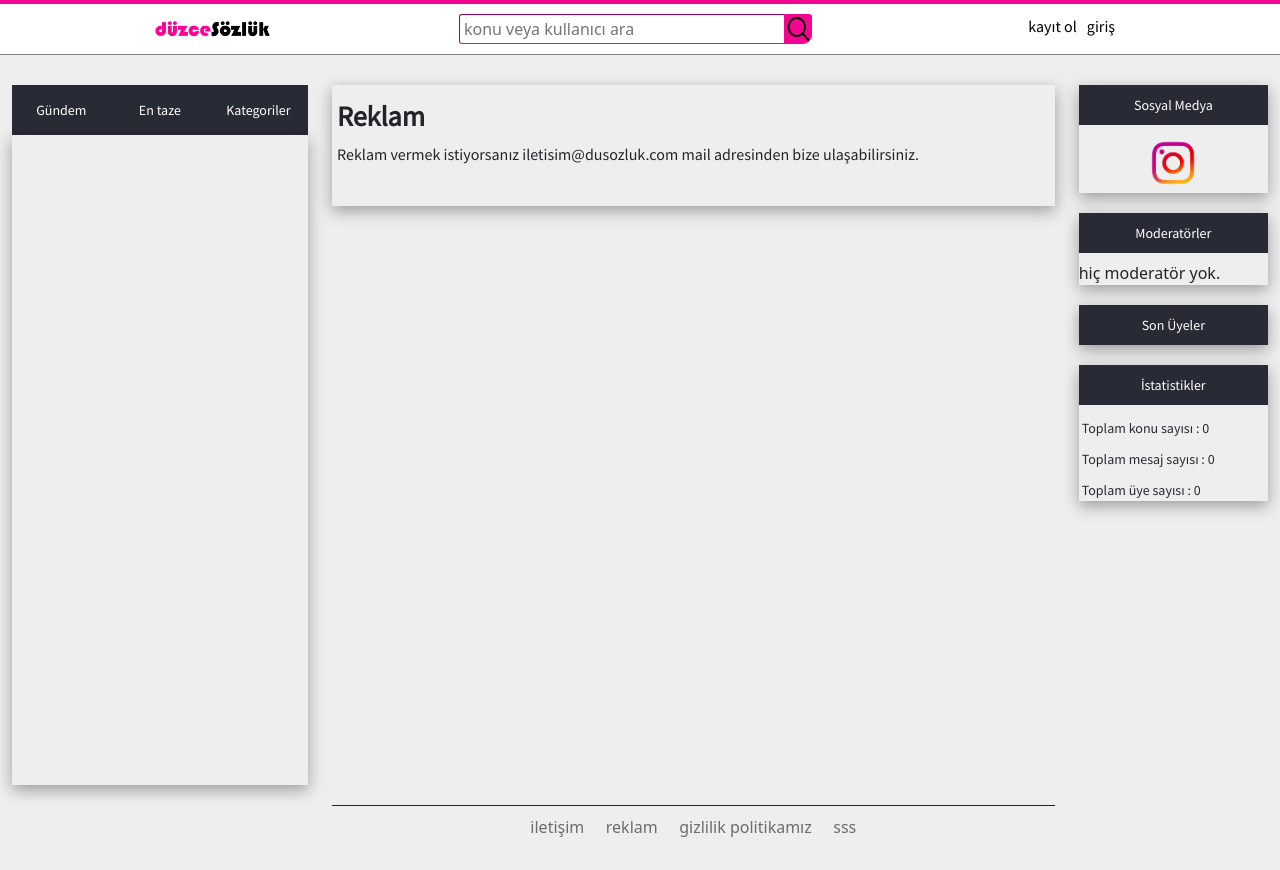
After one commit to bunyaminkardes/dusozluk, a PHP site: page /reklam.php in a window 1280 px wide. The commit adds this page. Run offline with PHP 8.4, Linux system fonts and the light colour scheme; data that the repository does not hold is empty.

Commit message:
ufak düzeltmeler

```diff
--- /dev/null
+++ b/contents/iletisim-content.php
@@ -0,0 +1,4 @@
+<div id="iletisim-kapsayici">
+	<h1 id="iletisim-baslik">İletişim</h1>
+	<span id="iletisim-icerik">Bize ulaşmak için iletisim@dusozluk.com mail adresini kullanabilirsiniz.</span>
+</div>
--- /dev/null
+++ b/contents/reklam-content.php
@@ -0,0 +1,4 @@
+<div id="reklam-kapsayici">
+	<h1 id="reklam-baslik">Reklam</h1>
+	<span id="reklam-icerik">Reklam vermek istiyorsanız iletisim@dusozluk.com mail adresinden bize ulaşabilirsiniz.</span>
+</div>
--- a/css/duSozlukCss.css
+++ b/css/duSozlukCss.css
@@ -9,15 +9,15 @@
 }
 :root
 {
-	--temarengi: #f2058f;
-	--temarengihover :#ff30a5;
-	--loginrenk: black;
+	--temarengi:#f2058f;
+	--temarengihover:#ff30a5;
+	--loginrenk:black;
 	--temarengidivler:#eeeeee;
 	--arkaplanrenk:#eeeeee;
-	--temayazitipi: 'Source Sans Pro', sans-serif;
+	--temayazitipi:'Source Sans Pro', sans-serif;
 	--navbar:#282A35;
-	--baslikrenkleri :#282A35;
-	--konumesajrenkleri :#282A35;
+	--baslikrenkleri:#282A35;
+	--konumesajrenkleri:#282A35;
 }
 body
 {
@@ -180,13 +180,22 @@ body
 .yanbar
 {
 	width: 100%;
+	/*height: 100vh;*/
 	float: right;
 	padding-top: 30px;
-	position: relative;
+	/*position: relative;*/
+	position: sticky!important;
+	top: 56px;
+
+	/*margin-top: 30px;*/
+	bottom: 0;
+	margin-bottom: 0;
 }
 .yanbar-gundem
 {
 	width: 100%;
+	height: calc(100vh - 150px);
+	overflow-y: scroll; /* overfow scroll'un çalışması için height verilmesi gerekiyor. */
 	background-color: var(--temarengidivler);
 	float:right;
 	box-shadow: rgba(0, 0, 0, 0.35) 0px 5px 15px;
@@ -760,6 +769,7 @@ body
 	font-family:var(--temayazitipi);
 	font-size:14px;
 	padding-right: 10px;
+	padding-bottom: 5px;
 	float:right;
 }
 .konular-yazar-like-dislike
@@ -882,6 +892,7 @@ body
 	text-align:left;
 	word-wrap: break-word;
 	padding-left: 5px;
+	padding-right: 5px;
 }
 #index-konu-baslik a
 {
@@ -903,7 +914,7 @@ body
 }
 #index-yazar-kimlik
 {
-	height:20px;
+	/*height:20px;*/
 	position:absolute;
 	bottom:0;
 	right:0;
@@ -930,57 +941,55 @@ body
 
 /* ------------------------------------------- iletisim-content.php başlangıç ------------------------------------------- */
 
-
-.iletisim-kapsayici
+#iletisim-kapsayici
 {
-	width: 100%;
-	float:left;
+	width:100%;
+	padding-top:15px;
+	padding-left: 5px;
+	padding-right: 5px;
+	background-color: var(--temarengidivler);
+	box-shadow: rgba(0, 0, 0, 0.35) 0px 5px 15px;
+	padding-bottom:40px;
 }
-.iletisim-mail
+#iletisim-baslik
 {
-	width: 100%;
-
+	font-family: var(--temayazitipi);
+	font-size: 28px;
+	font-weight: bold;
 }
-#iletisim-mail-mesaj
+#iletisim-icerik
 {
-	width:450px;
-	height: 200px;
-	border-style: solid;
-	border-width: 1px;
-	resize: none;
-	margin-top: 20px;
-	display: block;
+	font-family: var(--temayazitipi);
+	font-size: 16px;
+	word-break: break-all;
 }
-#iletisim-kullanici-mail
-{
-	width: 300px;
-	height: 50px;
-	border-style: solid;
-	border-width: 1px;
-	margin-top:20px;
-	display: block;
-}
-#iletisim-buton
-{
-	width: 300px;
-	height: 50px;
-	border-style: solid;
-	border-width: 1px;
-	margin-top:20px;
-	display: block;
-}
-#iletisim-bilgiler
-{
-	padding-top:20px;
-	text-align: left;
-	overflow: hidden;
-	white-space: pre-line;
-}
-
-
 
 /* ------------------------------------------- iletisim-content.php bitiş ------------------------------------------- */
 
+/* ------------------------------------------- reklam-content.php başlangıç ------------------------------------------- */
+#reklam-kapsayici
+{
+	width:100%;
+	padding-top:15px;
+	padding-left: 5px;
+	padding-right: 5px;
+	background-color: var(--temarengidivler);
+	box-shadow: rgba(0, 0, 0, 0.35) 0px 5px 15px;
+	padding-bottom:40px;
+}
+#reklam-baslik
+{
+	font-family: var(--temayazitipi);
+	font-size: 28px;
+	font-weight: bold;
+}
+#reklam-icerik
+{
+	font-family: var(--temayazitipi);
+	font-size: 16px;
+	word-break: break-all;
+}
+/* ------------------------------------------- reklam-content.php başlangıç ------------------------------------------- */
 
 /* ------------------------------------------- adminpanel.php.php baslangic ------------------------------------------- */
 
@@ -1311,6 +1320,26 @@ body
 	font-family: var(--temayazitipi);
 	font-weight: bold;
 }
+#profil-takip-et-buton
+{
+	border: none;
+	background-color: var(--temarengi);
+	font-family: var(--temayazitipi);
+	font-size: 15px;
+	width: 130px;
+	height: 30px;
+	margin-left:20px;
+}
+#profil-takip-et-buton:hover
+{
+	background-color: var(--temarengihover);
+}
+#profil-takip-et-buton a
+{
+	text-decoration: none;
+	color: white;
+	display: block;
+}
 /* ------------------------------------------- profil-content.php bitis ------------------------------------------- */
 
 /* ------------------------------------------- profilim-content.php baslangic ------------------------------------------- */
--- /dev/null
+++ b/iletisim.php
@@ -0,0 +1,4 @@
+<?php
+$content = 'contents/iletisim-content.php';
+require_once("masterpage.php");
+?>
--- a/masterpage.php
+++ b/masterpage.php
@@ -172,7 +172,7 @@
                         }
                         ?>
                         <li>
-                           <a id="kullanicihosgeldin" href="profilim.php?kullanici=<?php echo @$_SESSION["girisyapankullanici"];?>"><?php echo "hoşgeldin"." ".$_SESSION["girisyapankullanici"];?></a>
+                           <a id="kullanicihosgeldin" href="<?php echo seo_link('kullaniciprofili')."/".$_SESSION['girisyapankullanici']; ?>"><?php echo "hoşgeldin"." ".$_SESSION["girisyapankullanici"];?></a>
                            <button id="bildirimZiliKapsayiciButon">
                               <?php
                                  if($bildirimMiktari>0)
@@ -254,7 +254,7 @@
       <div class="container-fluid">
          <div class="row">
             <!---------------------------------------------- YANBAR BASLANGIC ----------------------------------------------->
-            <div class="d-none d-sm-block col-12 col-sm-12 col-lg-3" > <!-- d-none d-sm-block : hide on screens smaller than xs -->
+            <div class="d-none d-sm-block col-12 col-sm-12 col-lg-3"> <!-- d-none d-sm-block : hide on screens smaller than xs -->
                <div class="yanbar">
                   <div class="yanbar-gundem-baslik" >
                      <h3 style="font-family:var(--temayazitipi); font-weight:lighter; font-size:14px; color:#6c6c6c; text-align:left; line-height: 50px; background-color:#eeeeee;" >
@@ -590,6 +590,10 @@
             <div class="col-12 col-sm-12 col-lg-2">
                <div class="sagbar">
                   <div class="sagbar-div">
+                     <h3 class="sagbar-yazilar-baslik">Sosyal Medya</h3>
+                     <a href="https://www.instagram.com/sozlukdu/"><img style="display: block; margin:0 auto;" src="resimler/instagram.png" height="60"></a>
+                  </div>
+                  <div class="sagbar-div">
                      <h3 class="sagbar-yazilar-baslik">Moderatörler</h3>
                      <?php
                         $rutbe = 'moderator';
@@ -680,16 +684,16 @@
                         <div class="main-footer">
                            <ul>
                               <li>
-                                 <a href="html/iletisim.html">iletişim</a>
+                                 <a href="iletisim.php">iletişim</a>
                               </li>
                               <li>
-                                 <a href="html/reklam.html">reklam</a>
+                                 <a href="reklam.php">reklam</a>
                               </li>
                               <li>
-                                 <a href="html/gizlilikpolitikamiz.html">gizlilik politikamız</a>
+                                 <a href="gizlilikpolitikamiz.php">gizlilik politikamız</a>
                               </li>
                               <li>
-                                 <a href="html/sss.html">sss</a>
+                                 <a href="sss.php">sss</a>
                               </li>
                            </ul>
                         </div>
--- /dev/null
+++ b/reklam.php
@@ -0,0 +1,4 @@
+<?php
+$content = 'contents/reklam-content.php';
+require_once("masterpage.php");
+?>
```
Also changed, not shown: adminpanel.php (+4 -4 lines), contents/konular-content.php (+11 -3 lines), kutuphane.php (+4 -3 lines), resimler/instagram.png (added).
